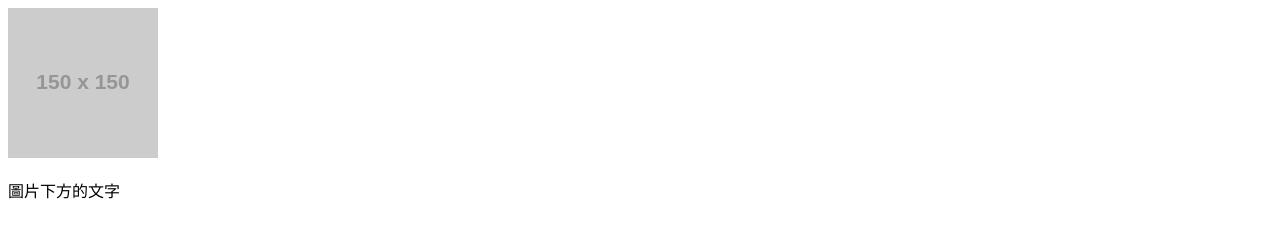
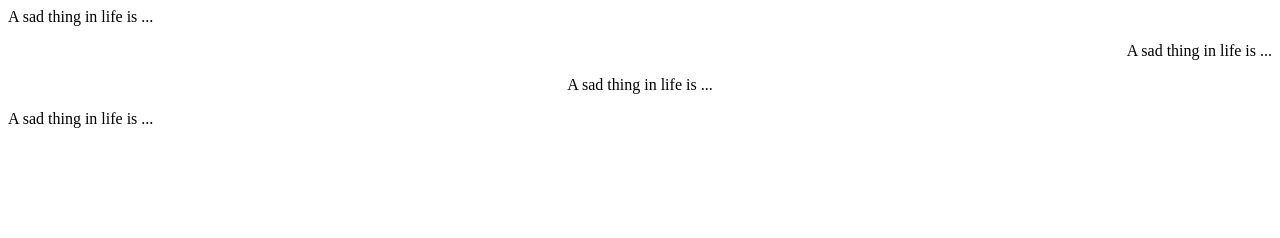
Before and after one commit to kcwc1029/web-tutor, a plain HTML site: page 測試/index.html in a window 1280 px wide. Drawn offline with Linux system fonts and the light colour scheme; placeholder pictures from the web are drawn by us.

Commit message:
2025.11.16

```diff
--- a/測試/index.html
+++ b/測試/index.html
@@ -1,14 +1,6 @@
-<!DOCTYPE html>
-<html lang="en">
-	<head>
-		<meta charset="UTF-8" />
-		<meta name="viewport" content="width=device-width, initial-scale=1.0" />
-		<title>Document</title>
-	</head>
-	<body>
-		<div class="faded-image-box">
-			<img src="https://via.placeholder.com/150" alt="範例圖片" />
-			<p>圖片下方的文字</p>
-		</div>
-	</body>
-</html>
+<body>
+	<p style="text-align: start">A sad thing in life is ...</p>
+	<p style="text-align: end">A sad thing in life is ...</p>
+	<p style="text-align: center">A sad thing in life is ...</p>
+	<p style="text-align: justify">A sad thing in life is ...</p>
+</body>
```
